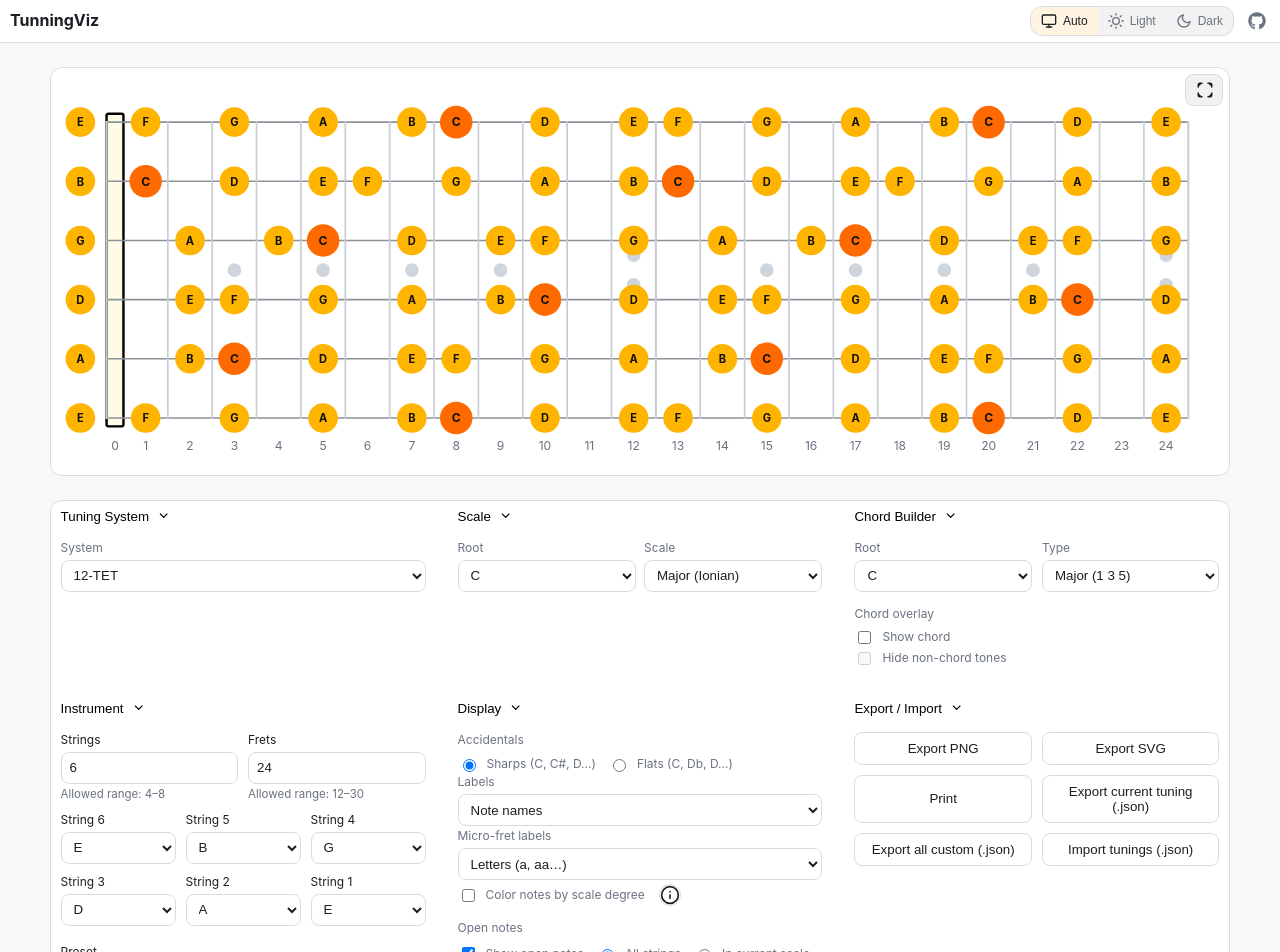
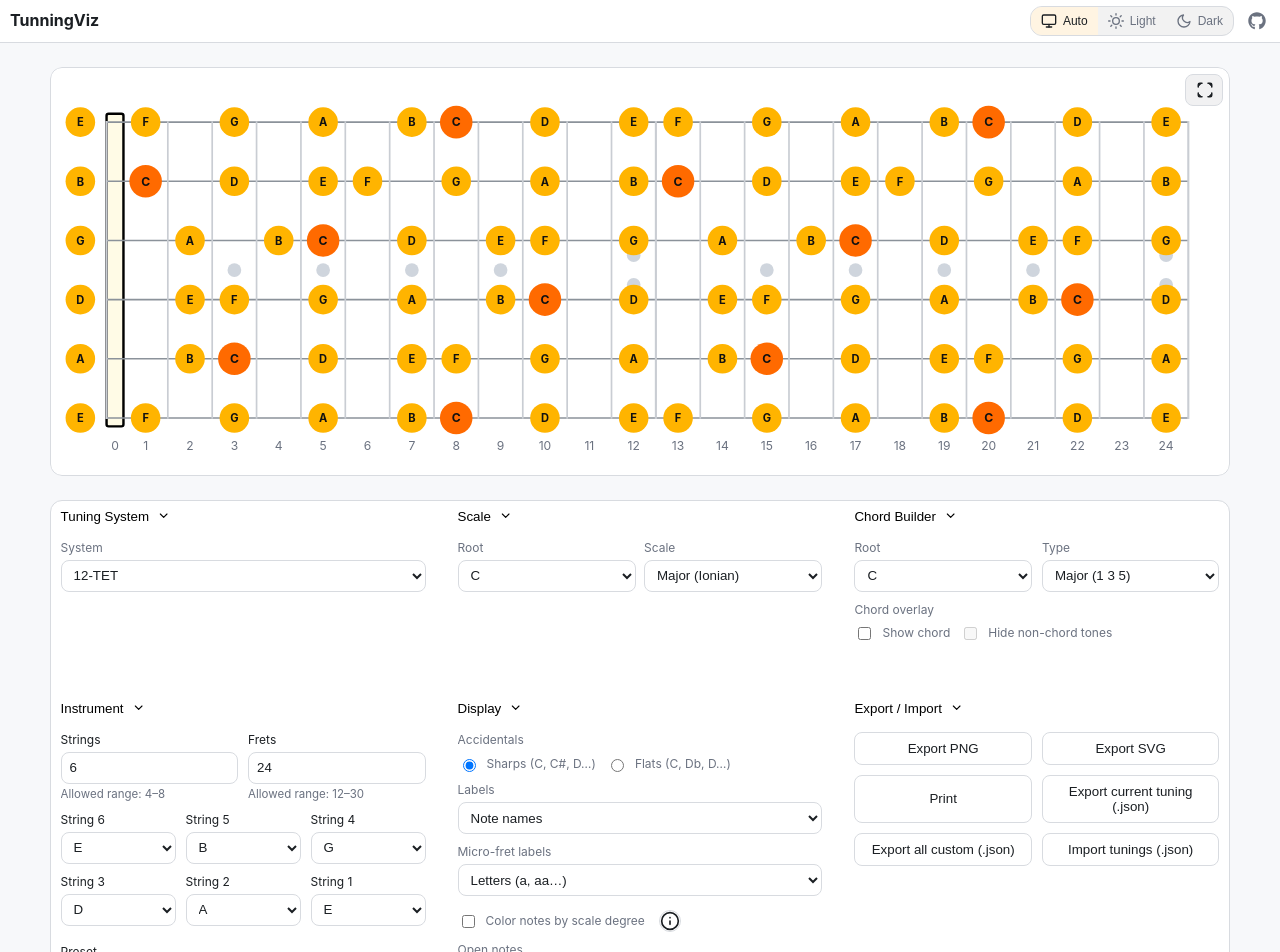
Before and after one commit to DMNerd/tuning-visualizer, a React (Vite) app: page / in a window 1280 px wide. Shown: the top 952 px of the page. Built offline with nearby package versions, Linux system fonts and the light colour scheme.

Commit message:
style: unify control panel layouts

```diff
--- a/src/components/UI/ChordBuilder.jsx
+++ b/src/components/UI/ChordBuilder.jsx
@@ -16,7 +16,7 @@ function ChordBuilder({
 }) {
   return (
     <Section title="Chord Builder" size="sm">
-      <div className="chord-controls">
+      <div className="control-panel chord-controls">
         <div className="grid2">
           <div className="field">
             <span>Root</span>
--- a/src/components/UI/DisplayControls.jsx
+++ b/src/components/UI/DisplayControls.jsx
@@ -52,7 +52,7 @@ function DisplayControls({
 }) {
   return (
     <Section title="Display">
-      <div className="display-controls">
+      <div className="control-panel display-controls">
         <div className="group" role="region" aria-label="Notation">
           <div className="field">
             <span>Accidentals</span>
--- a/src/components/UI/ExportControls.jsx
+++ b/src/components/UI/ExportControls.jsx
@@ -111,7 +111,7 @@ function ExportControls({
 
   return (
     <Section title="Export / Import">
-      <div className="export-controls">
+      <div className="control-panel export-controls">
         <div className="row">
           <button type="button" className="btn" onClick={doDownloadPNG}>
             Export PNG
--- a/src/styles/layout.css
+++ b/src/styles/layout.css
@@ -354,29 +354,33 @@ input[type="text"] {
   color: var(--fg) !important;
 }
 
-.display-controls {
+.control-panel {
   display: grid;
-  gap: 14px;
+  gap: var(--space-sm);
+  align-content: start;
 
-  .field {
-    margin-bottom: 2px;
+  .group {
+    display: grid;
+    gap: var(--space-sm);
   }
 
   .radio-row {
     display: flex;
-    gap: 12px;
+    gap: var(--space-sm);
     flex-wrap: wrap;
+    align-items: center;
   }
 
   .check {
     margin-top: 4px;
   }
+
+  .field {
+    margin-bottom: 0;
+  }
 }
 
 .chord-controls {
-  display: grid;
-  gap: 14px;
-
   .grid2 {
     gap: var(--space-sm);
   }
```
